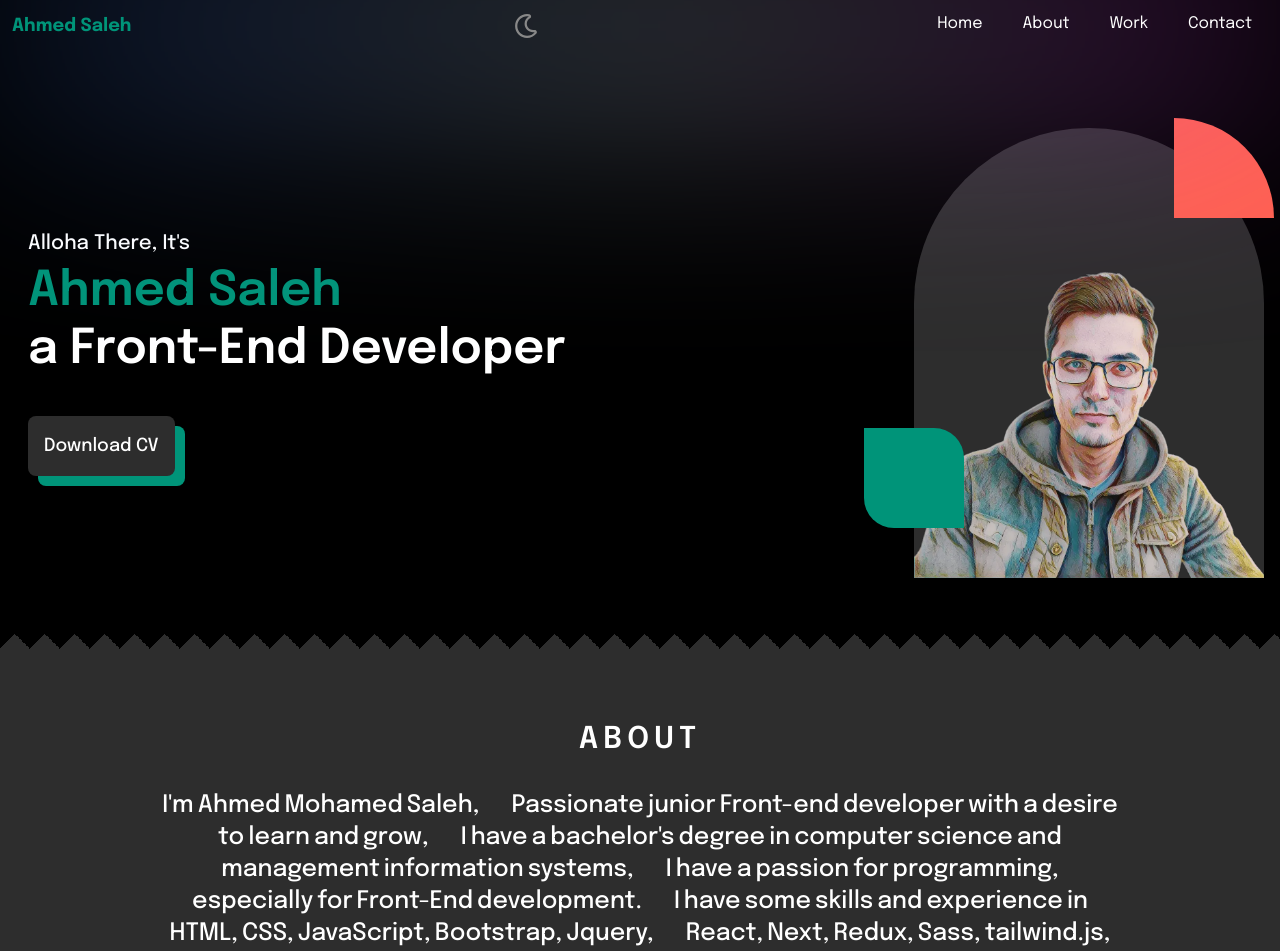
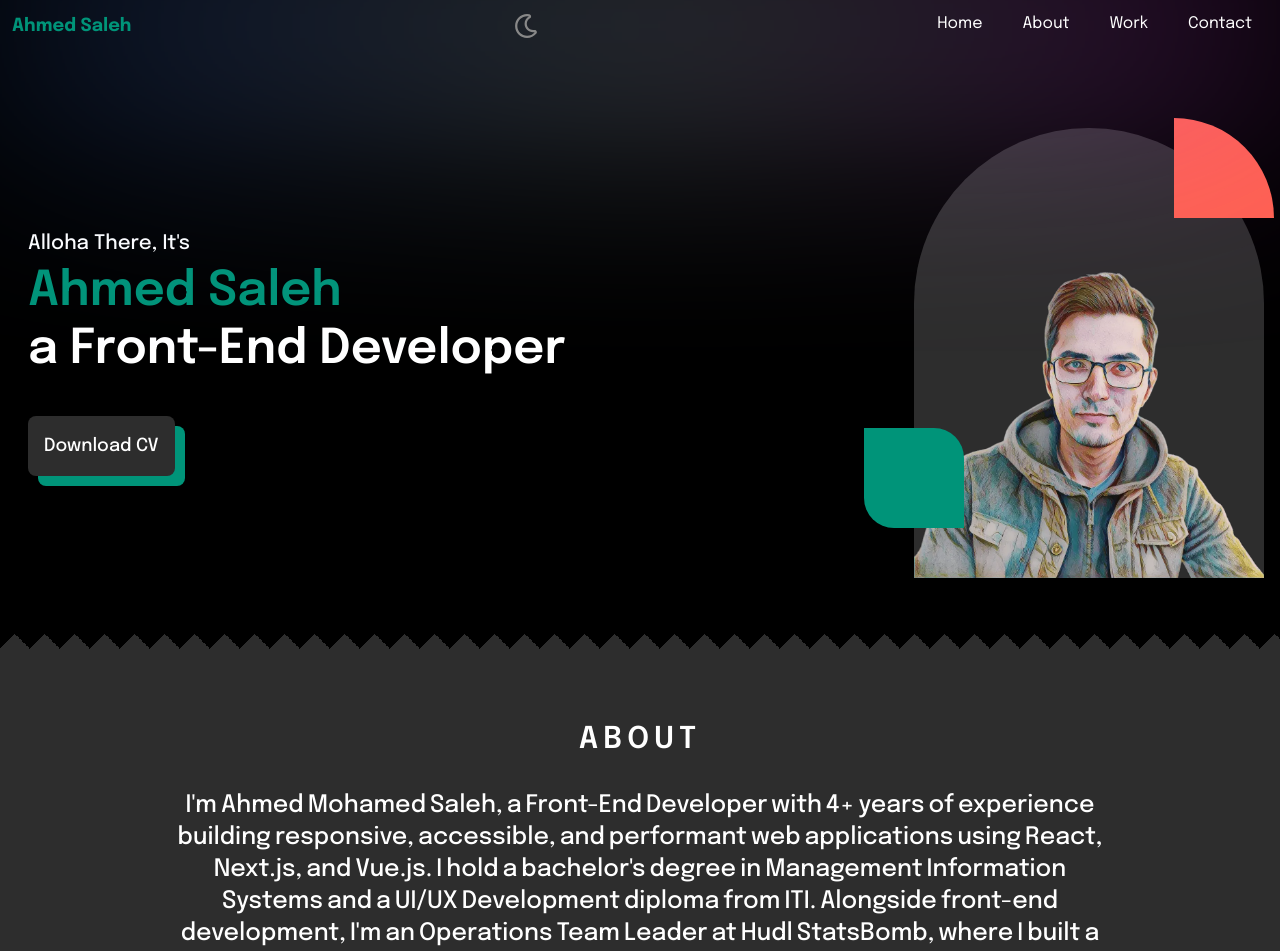
Before and after one commit to ahmed-saleh98/personal-portfolio, a Next.js app: page / in a window 1280 px wide. Shown: the top 951 px of the page. Built offline with nearby package versions, Linux system fonts and the light colour scheme.

Commit message:
Revise About section with updated professional details
Updated the About section text to reflect new experience and skills.

```diff
--- a/sections/About.jsx
+++ b/sections/About.jsx
@@ -17,13 +17,7 @@ const About = () => {
 
         <ParagraphText
           className="w-3/4 text-center text-2xl font-medium"
-          text="I'm Ahmed Mohamed Saleh,
-        Passionate junior Front-end developer with a desire to learn and grow,
-        I have a bachelor's degree in computer science and management information systems,
-        I have a passion for programming, especially for Front-End development.
-        I have some skills and experience in HTML, CSS, JavaScript, Bootstrap, Jquery,
-        React, Next, Redux, Sass, tailwind.js, and webpack.
-        I hope to be a great engineer and I'm working on it…"
+          text="I'm Ahmed Mohamed Saleh, a Front-End Developer with 4+ years of experience building responsive, accessible, and performant web applications using React, Next.js, and Vue.js. I hold a bachelor's degree in Management Information Systems and a UI/UX Development diploma from ITI. Alongside front-end development, I'm an Operations Team Leader at Hudl StatsBomb, where I built a reporting automation that cut weekly reporting from about 3 hours to 30 minutes and led the testing and rollout of a major app release. I like owning projects end to end, from Figma prototypes to production-ready, SEO-optimized interfaces."
         />
       </motion.div>
     </section>
```
